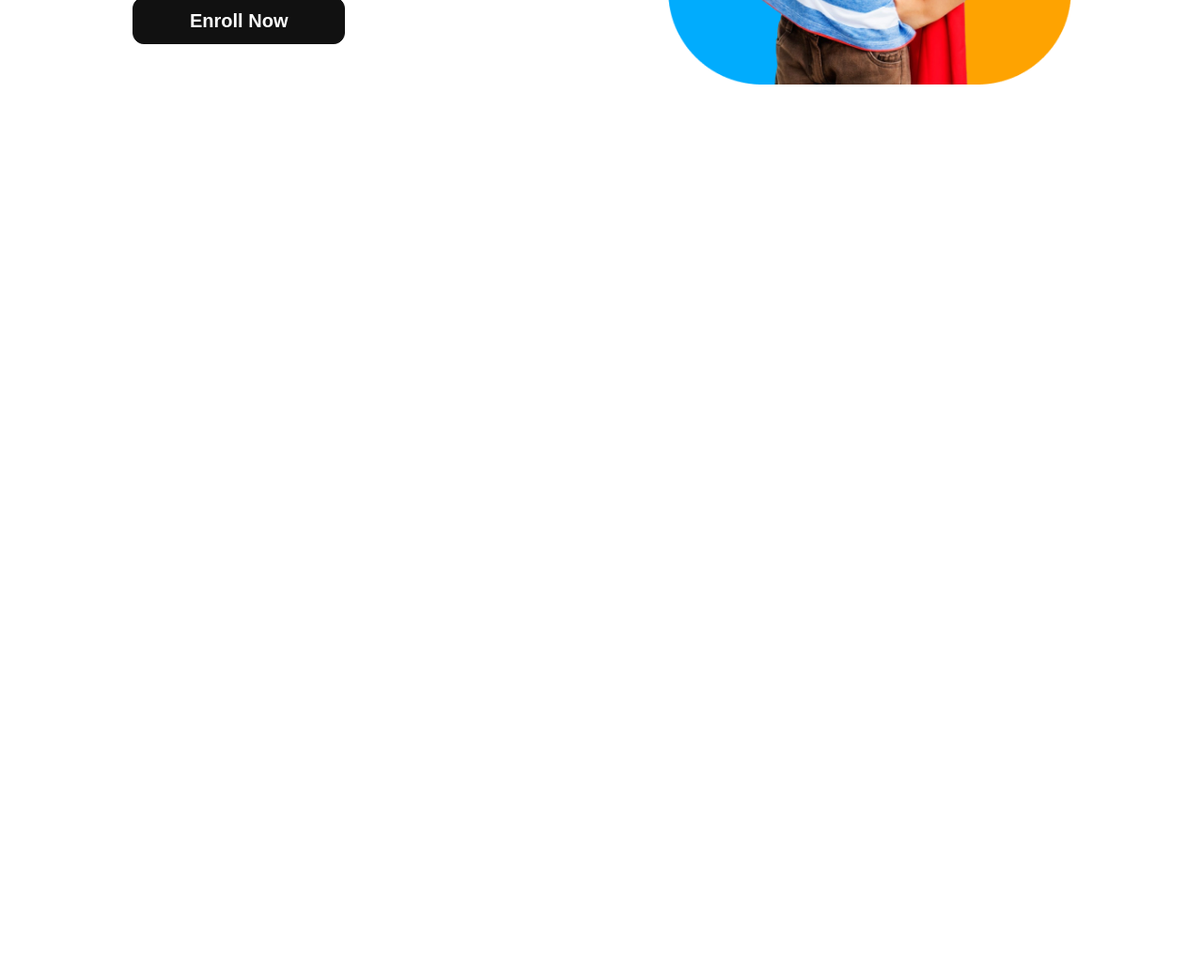
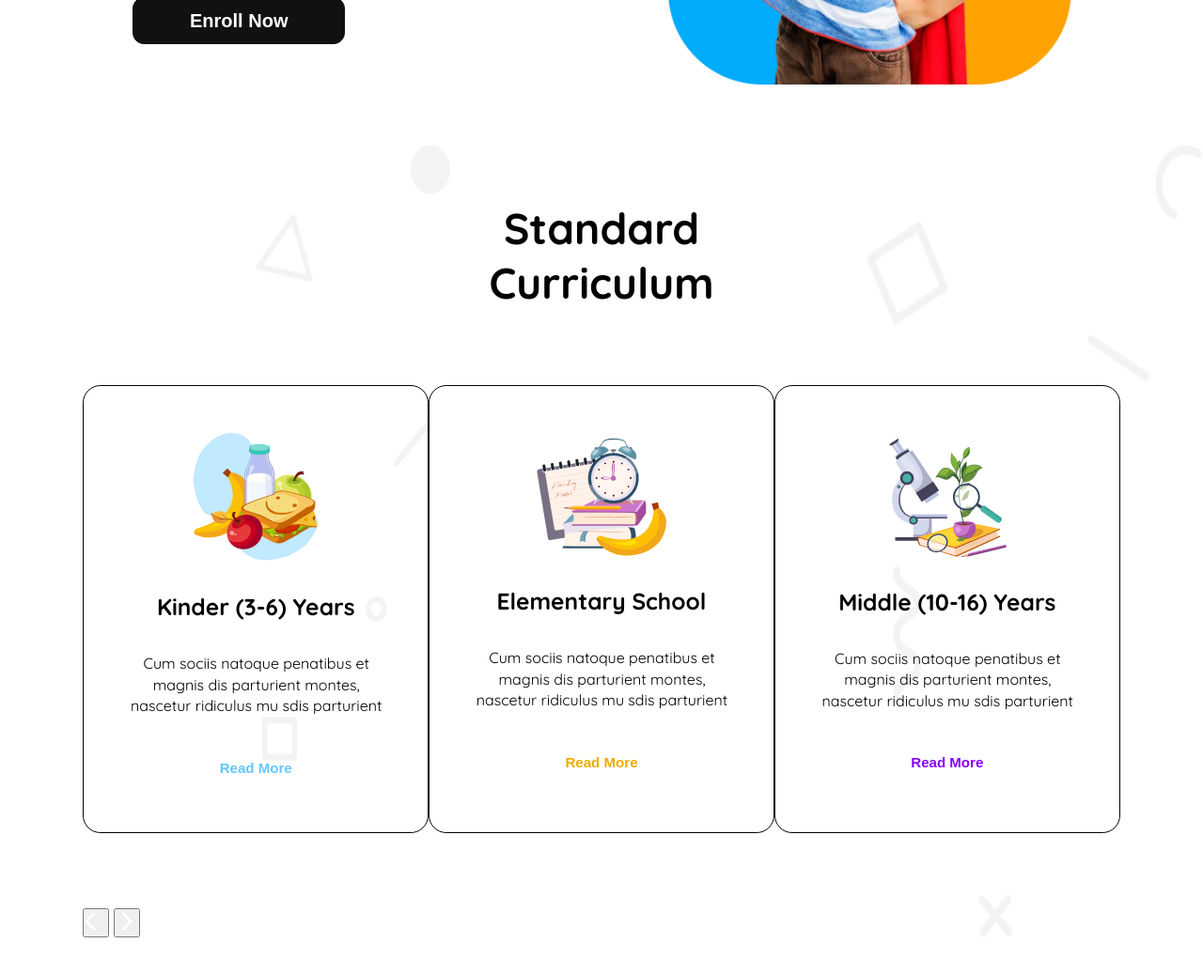
Before and after one commit to md-mainul-980/assignment-2, a plain HTML site: page index.html in a window 1280 px wide. Shown: the part 537-1574 px from the top of the page at 94% size. Before the commit the page ends 800 px from the top, so only its background shows below. Drawn offline with Linux system fonts and the light colour scheme.

Commit message:
add card section

```diff
--- a/index.html
+++ b/index.html
@@ -47,7 +47,7 @@
             <div class="banner_text">
                 <h1><span class="color_orange">Empowering</span>
                     students from small age
-                    <span class="color_lightblue">towards vision</span>
+                    <span class="ra color_lightblue">towards vision</span>
                 </h1>
                 <p>
                     With the courage, Confidence, Creativity and
@@ -64,6 +64,45 @@
     </header>
 
     <main>
+        <section class="section_1">
+           <div>
+                <div class="sec_1_title">
+                    <h1>Standard Curriculum</h1>
+                </div>
+
+                <div class="card_1_container">
+                    <div class="cards">
+                        <img src="assets/kinder.png" alt="kinder school logo">
+                        <h3>Kinder (3-6) Years</h3>
+                        <p>Cum sociis natoque penatibus et magnis
+                            dis parturient montes, nascetur ridiculus
+                            mu sdis parturient</p>
+                            <button class="read_more_btn_1 btn">Read More</button>
+                    </div>
+                    <div class="cards">
+                        <img src="assets/elementary.png" alt="elementary class logo">
+                        <h3>Elementary School</h3>
+                        <p>Cum sociis natoque penatibus et magnis
+                            dis parturient montes, nascetur ridiculus
+                            mu sdis parturient</p>
+                        <button class="read_more_btn_2 btn">Read More</button>
+                    </div>
+                    <div class="cards">
+                        <img src="assets/middle.png" alt="middle school logo">
+                        <h3>Middle (10-16) Years</h3>
+                        <p>Cum sociis natoque penatibus et magnis
+                            dis parturient montes, nascetur ridiculus
+                            mu sdis parturient</p>
+                            <button class="read_more_btn_3 btn">Read More</button>
+                    </div>
+                </div>
+
+                <div class="arrow_button">
+                    <button><svg xmlns="http://www.w3.org/2000/svg" height="24px" viewBox="0 -960 960 960" width="24px" fill="#FFFFFF"><path d="M400-80 0-480l400-400 71 71-329 329 329 329-71 71Z"/></svg></button>
+                    <button><svg xmlns="http://www.w3.org/2000/svg" height="24px" viewBox="0 -960 960 960" width="24px" fill="#FFFFFF"><path d="m321-80-71-71 329-329-329-329 71-71 400 400L321-80Z"/></svg></button>
+                </div>
+           </div>
+        </section>
 
     </main>
 
--- a/style.css
+++ b/style.css
@@ -11,6 +11,10 @@
     font-optical-sizing: auto;
     font-weight: 400;
     font-style: normal;
+}
+
+body {
+    /* width: 1536px; */
 }
 
 .color_orange {
@@ -180,6 +184,107 @@ nav a {
     height: 50%;
 }
 
+.section_1 {
+    background-image: url("assets/bg.png");
+    background-repeat: no-repeat;
+    background-size: 100% 100%;
+}
+
+.section_1 > div {
+    display: grid;
+    justify-content: center;
+    margin: 60px 140px;
+}
+
+.card_1_container {
+    display: flex;
+    padding: 80px 0;
+    justify-content: space-between;
+}
+
+.sec_1_title {
+    margin: 60px 390px 0 390px;
+}
+
+.sec_1_title h1 {
+    text-align: center;
+    font-size: 2.875rem;
+    font-weight: bold;
+}
+
+.cards {
+    height: 477px;
+    width: 367.8px;
+    display: flex;
+    flex-direction: column;
+    justify-content: center;
+    align-items: center;
+    border-radius: 18.86px;
+    border: 1px solid black;
+
+}
+
+.cards p {
+    font-size: 1rem;
+    padding: 34px 39px 34px 40px;
+    text-align: center;
+    line-height: 1.4;
+    justify-content: center;
+}
+
+.cards h3 {
+    font-size: 1.533rem;
+    font-weight: bold;
+    padding: 32px 0 0;
+}
+
+.cards img {
+    padding: 50px 115.5px 0;
+}
+
+.btn {
+    font-size: 0.943rem;
+    font-weight: bold;
+    margin-bottom: 50px;
+    padding: 12px 60px;
+    border-radius: 8px;
+}
+
+.read_more_btn_1  {
+    background-color: transparent;
+    color: rgba(100, 200, 255, 1);
+    border: 0px solid rgba(100, 200, 255, 1);
+}
+
+.read_more_btn_1:hover {
+    background-color: rgba(100, 200, 255, 1);
+    color: white;
+}
+
+.read_more_btn_2 {
+    background-color: transparent;
+    color: rgba(240, 170, 0, 1);
+    border: 0px solid rgba(240, 170, 0, 1);
+}
+
+
+.read_more_btn_2:hover {
+    background-color: rgba(240, 170, 0, 1);
+    color: white;
+}
+
+.read_more_btn_3  {
+    background-color: transparent;
+    color: rgba(135, 0, 255, 1);
+    border: 0px solid rgba(135, 0, 255, 1);
+}
+
+.read_more_btn_3:hover {
+    background-color: rgba(135, 0, 255, 1);
+    color: white;
+}
+
+
 /* making the header part responsive for mobile */
 
 @media (max-width: 576px) {
@@ -298,6 +403,8 @@ nav a {
 
 }
 
+/* responsive layout landscape and tablets */
+
 @media (min-width: 577px) and (max-width: 992px) {
     .top_sec {
         justify-content: space-between;
```
Also changed, not shown: assets/arrow_back.svg (added), assets/arrow_forward.svg (added).
